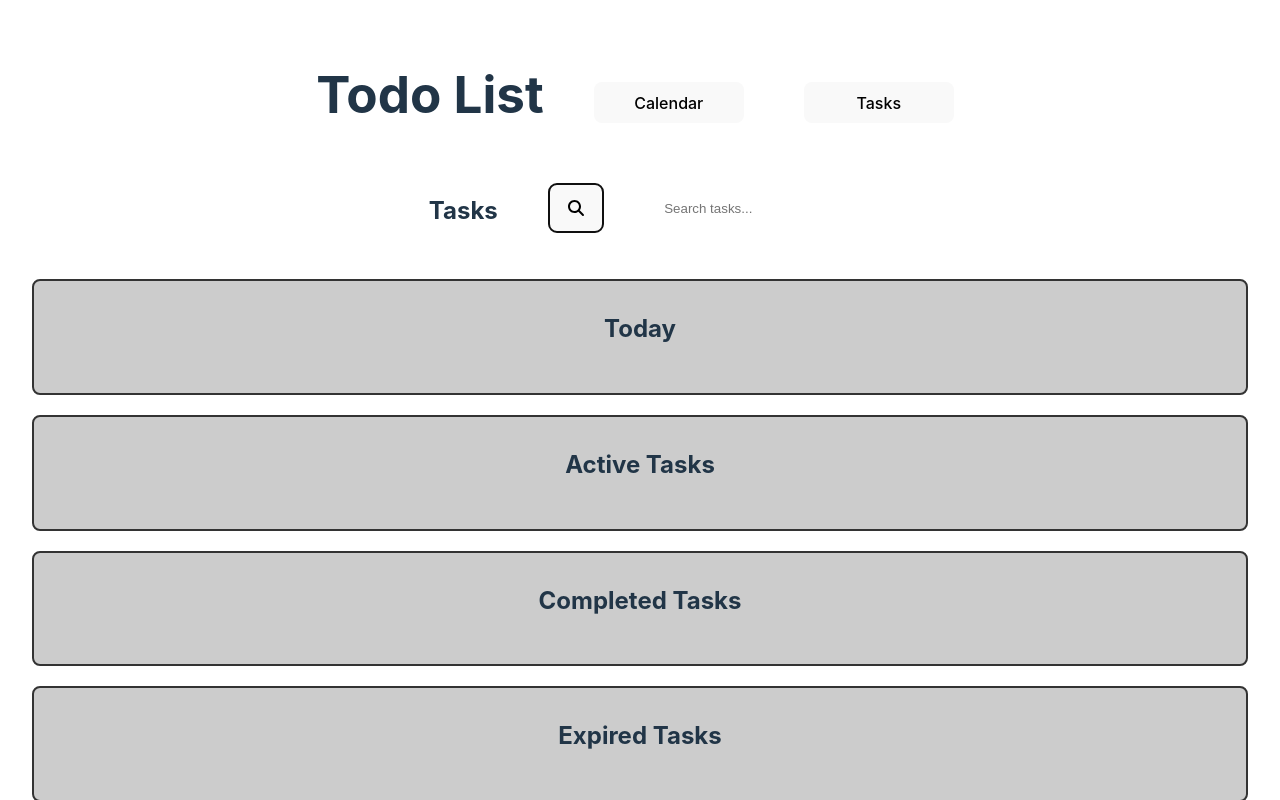
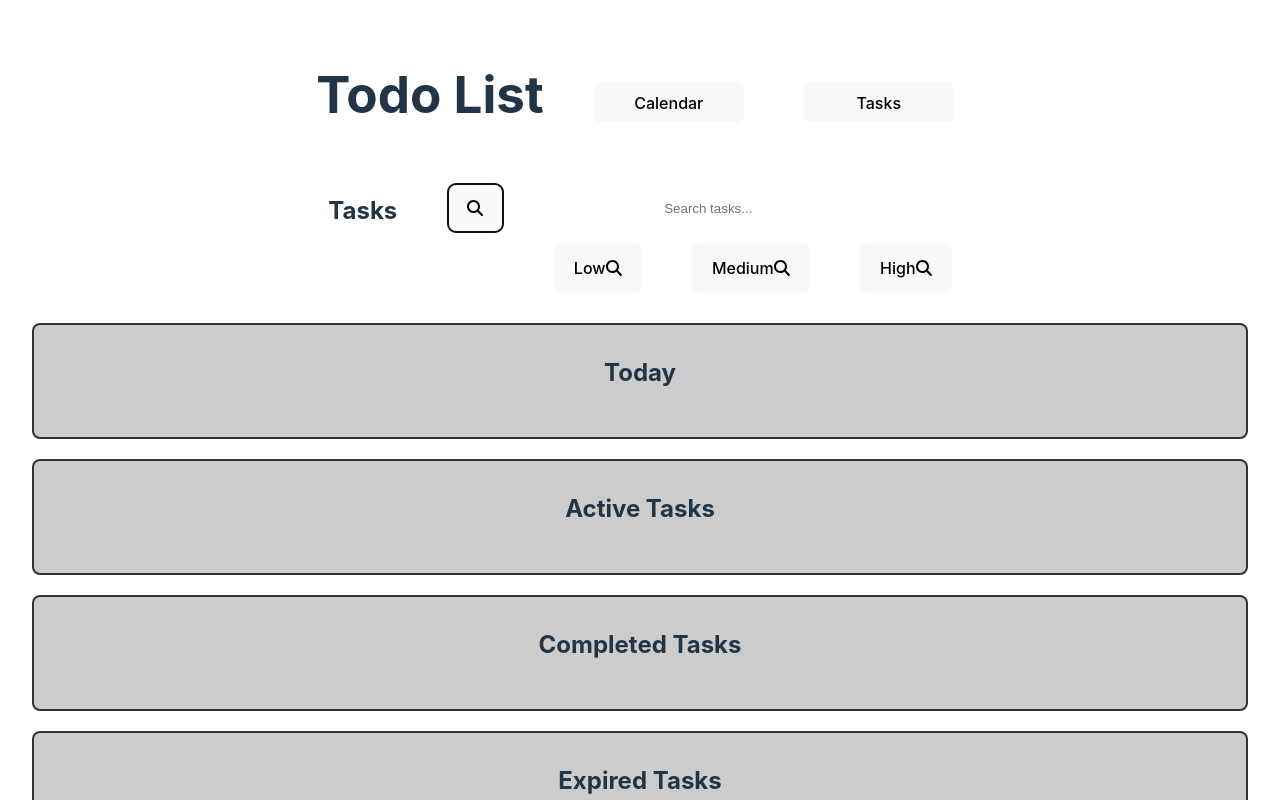
Before and after one commit to Hugo-Blois/toDoList-ReactApp, a React (Vite) app in the folder toDoList-ReactApp/: page / in a window 1280 px wide. Both pictures are taken after a click on the button 699 px from the left and 208 px from the top of the page. Shown: the top 800 px of the page. Built offline with nearby package versions, Linux system fonts and the light colour scheme.

Commit message:
search by priority

```diff
--- a/toDoList-ReactApp/src/App.tsx
+++ b/toDoList-ReactApp/src/App.tsx
@@ -39,6 +39,7 @@ function App() {
   const [selectedTask, setSelectedTask] = useState<ListItem | null>(null);
   type TaskPriority = "low" | "medium" | "high";
   const [priority, setPriority] = useState<TaskPriority>('low');
+  const [selectedPriority, setSelectedPriority] = useState<TaskPriority | null>(null);
 
   function onChangeTache(e: React.ChangeEvent<HTMLInputElement>){
     const text = String(e.currentTarget.value);
@@ -104,15 +105,25 @@ function filterTasks(items: ListItem[]): ListItem[] {
       return items;
     }
 
-    const options = {
-      keys: ['title', 'content'],
-      threshold: 0.3,
-    };
+    let filteredItems = items;
 
-    const fuse = new Fuse(items, options);
-    const result = fuse.search(searchTerm);
+    if (searchTerm) {
+      const options = {
+        keys: ['title', 'content'],
+        threshold: 0.3,
+      };
 
-    return result.map((item) => item.item);
+      const fuse = new Fuse(filteredItems, options);
+      const result = fuse.search(searchTerm);
+
+      filteredItems = result.map((item) => item.item);
+    }
+
+    if (selectedPriority) {
+      filteredItems = filteredItems.filter((item) => item.priority === selectedPriority);
+    }
+
+    return filteredItems;
   }
 
   function mapTasksToEvents(tasks: ListItem[]): any[] {
@@ -144,6 +155,21 @@ function filterTasks(items: ListItem[]): ListItem[] {
       setSelectedTask(null);
     }
   }
+
+  function filterByPriority(priority: TaskPriority | null) {
+    setSelectedPriority(priority);
+  }
+
+  const renderPriorityButton = (priority: TaskPriority, label: string, icon: any) => (
+    <button
+      key={priority}
+      className={selectedPriority === priority ? 'active' : ''}
+      onClick={() => filterByPriority(selectedPriority === priority ? null : priority)}
+    >
+      {label}
+      <FontAwesomeIcon icon={icon} />
+    </button>
+  );
 
 return (
   <div className="App">
@@ -210,6 +236,11 @@ return (
               value={searchTerm}
               onChange={(e) => setSearchTerm(e.target.value)}
             />
+            <div className="priority-filters">
+              {renderPriorityButton('low', 'Low', faSearch)}
+              {renderPriorityButton('medium', 'Medium', faSearch)}
+              {renderPriorityButton('high', 'High', faSearch)}
+            </div>
           </div>
         )}
       </div>
```
